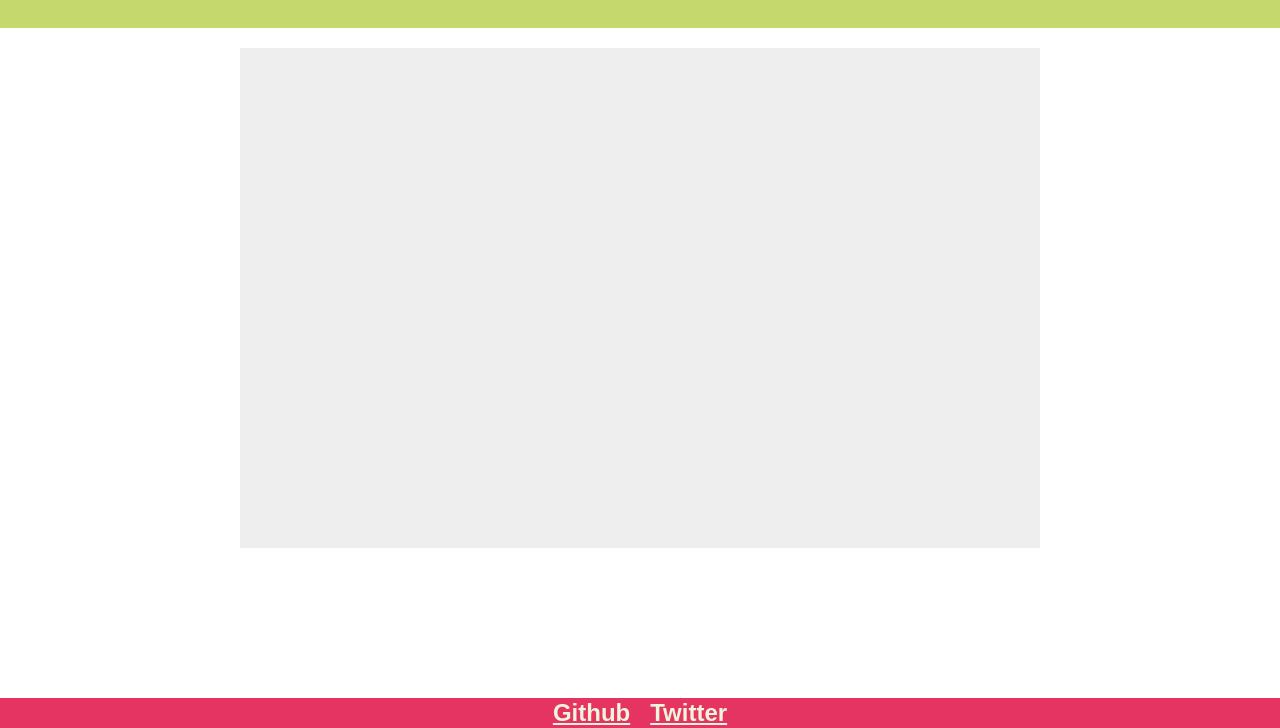
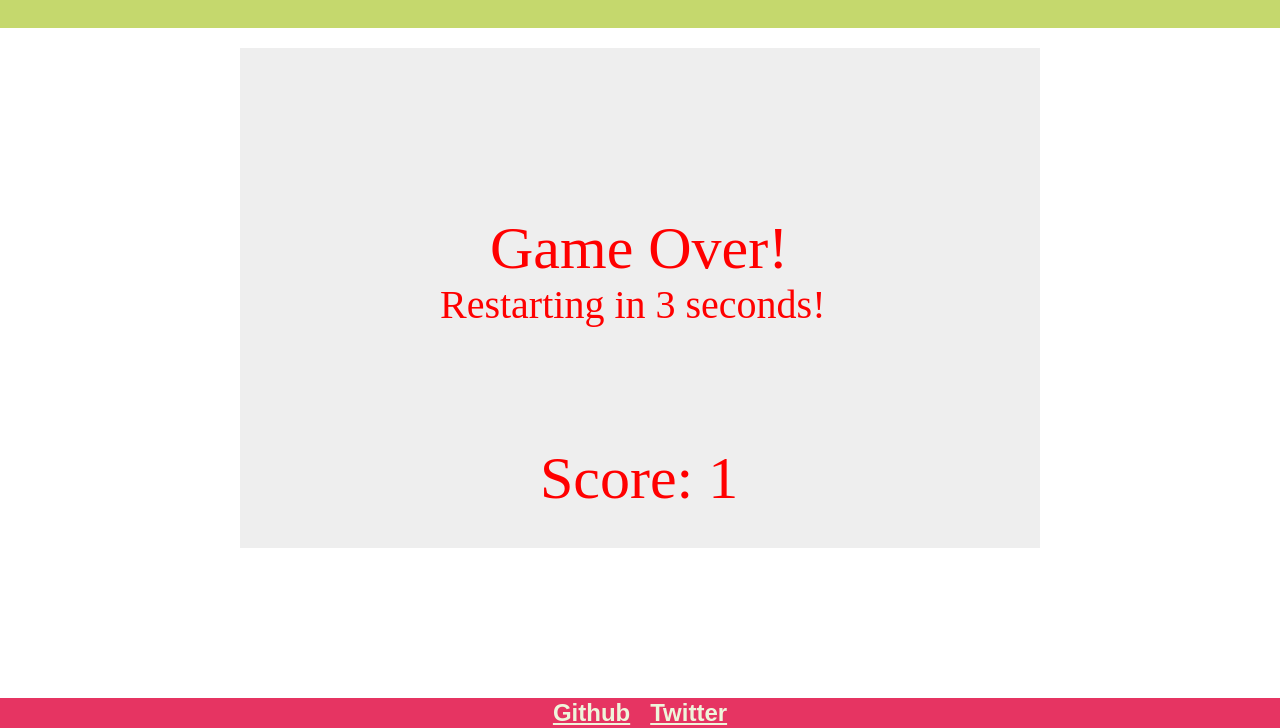
Before and after one commit to ishanjain28/breakout-game, a plain HTML site: page index.html in a window 1280 px wide. Shown: the part 72-800 px from the top of the page. Drawn offline with Linux system fonts and the light colour scheme; the site is published under a folder, as on GitHub Pages, so addresses that start at the root find nothing.

Commit message:
Footer overlapping paddle bug fixed, GPages publish

```diff
--- a/index.html
+++ b/index.html
@@ -79,7 +79,7 @@
             <h2>Twitter</h2>
         </a>
     </footer>
-    <script src="/breakout.js" type="text/javascript"></script>
+    <script src="./breakout.js" type="text/javascript"></script>
     <script>
         if ('serviceWorker' in navigator) {
             navigator.serviceWorker.register('./sw.js').then(function(reg) {
```
